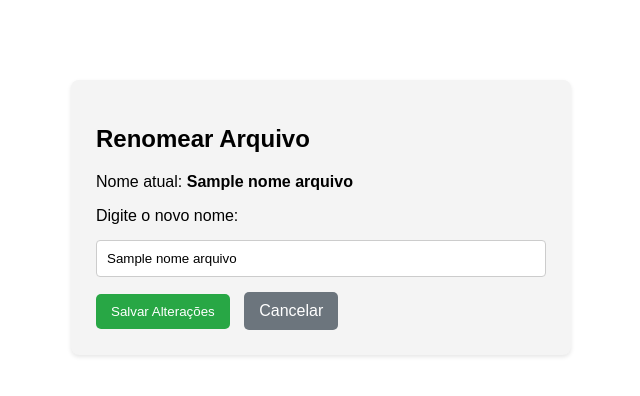
After one commit to VitorLorente/django-server, a Django app: template server/templates/editar.html in a window 1280 px wide. The commit adds this page. Shown: the top 396 px of the page, without its empty margins (319-959 px from the left). Run offline with Django 5.2, Linux system fonts and the light colour scheme; the template is opened without the code that fills it: most values are stand-ins (such as "Sample title", 1, 10 or a date in 2020).

Commit message:
Implementa delete e edit de arquivos.

```diff
--- a/core/urls.py
+++ b/core/urls.py
@@ -1,13 +1,17 @@
+from django.contrib import admin
+from django.urls import path
+from django.conf import settings
 from django.conf.urls.static import static
-from django.contrib import admin
 from django.contrib.auth import views as auth_views
-from django.urls import path
-from core import settings
-from server.views import index
+from server.views import index, deletar_arquivo, editar_arquivo
 
 urlpatterns = [
     path('admin/', admin.site.urls),
     path('', index, name='index'),
+
+    # Novas rotas de manipulação
+    path('deletar/<str:nome_arquivo>/', deletar_arquivo, name='deletar_arquivo'),
+    path('editar/<str:nome_arquivo>/', editar_arquivo, name='editar_arquivo'),
 
     path('login/', auth_views.LoginView.as_view(template_name='registration/login.html'), name='login'),
     path('logout/', auth_views.LogoutView.as_view(next_page='login'), name='logout'),
--- /dev/null
+++ b/server/templates/editar.html
@@ -0,0 +1,28 @@
+<!DOCTYPE html>
+<html>
+<head>
+    <title>Editar Nome do Arquivo</title>
+    <style>
+        body { font-family: Arial, sans-serif; max-width: 500px; margin: 60px auto; padding: 20px; }
+        .box { background: #f4f4f4; padding: 25px; border-radius: 8px; box-shadow: 0 2px 4px rgba(0,0,0,0.1); }
+        input[type="text"] { width: 100%; padding: 10px; margin: 15px 0; box-sizing: border-box; border: 1px solid #ccc; border-radius: 4px; }
+        .btn-save { background: #28a745; color: white; border: none; padding: 10px 15px; border-radius: 5px; cursor: pointer; }
+        .btn-cancel { background: #6c757d; color: white; text-decoration: none; padding: 10px 15px; border-radius: 5px; margin-left: 10px; display: inline-block; }
+    </style>
+</head>
+<body>
+    <div class="box">
+        <h2>Renomear Arquivo</h2>
+        <p>Nome atual: <strong>{{ nome_arquivo }}</strong></p>
+
+        <form method="POST">
+            {% csrf_token %}
+            <label for="novo_nome">Digite o novo nome:</label>
+            <input type="text" id="novo_nome" name="novo_nome" value="{{ nome_arquivo }}" required autocomplete="off">
+
+            <button type="submit" class="btn-save">Salvar Alterações</button>
+            <a href="{% url 'index' %}" class="btn-cancel">Cancelar</a>
+        </form>
+    </div>
+</body>
+</html>
```
Also changed, not shown: server/templates/index.html (+23 -1 lines), server/views.py (+51 -4 lines).
